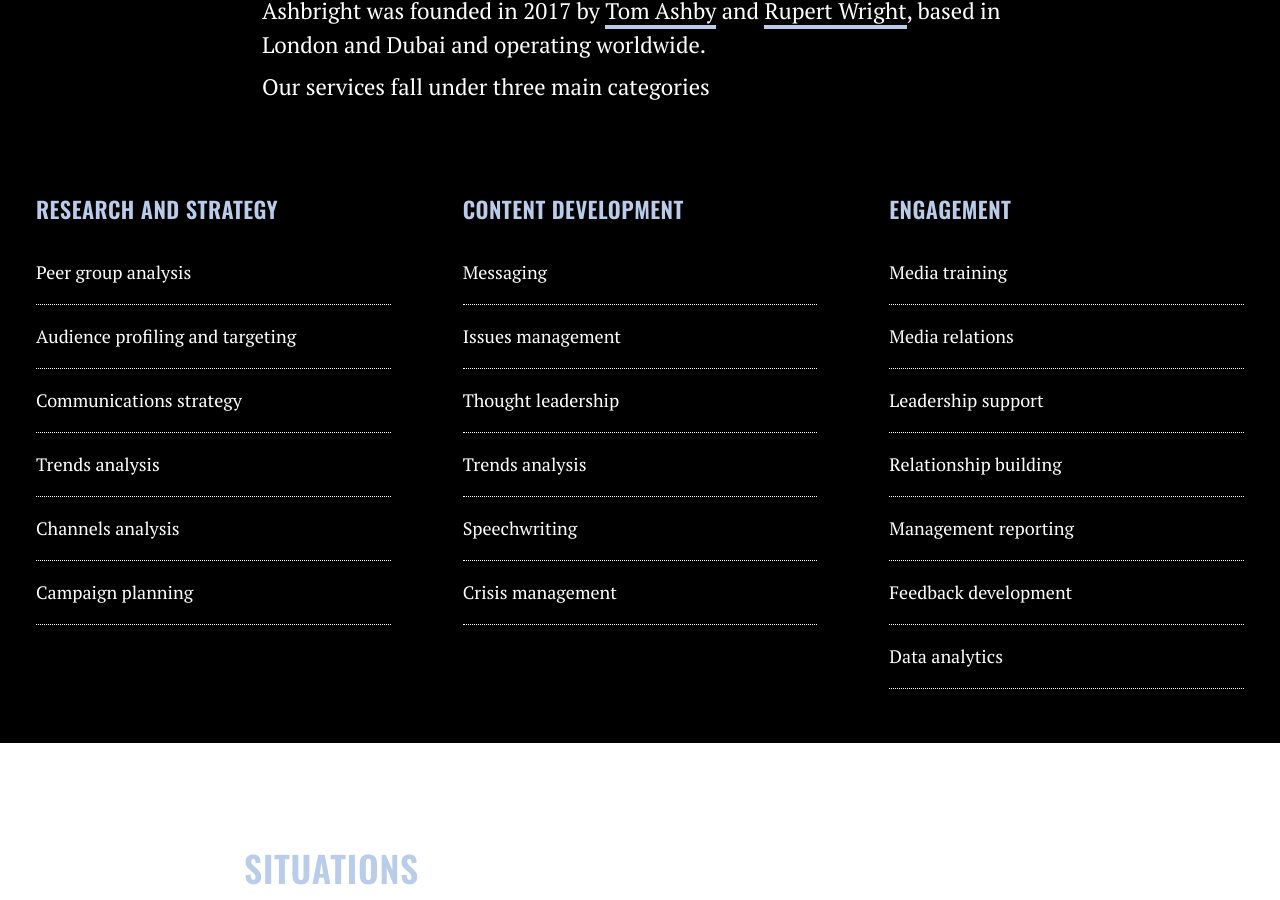
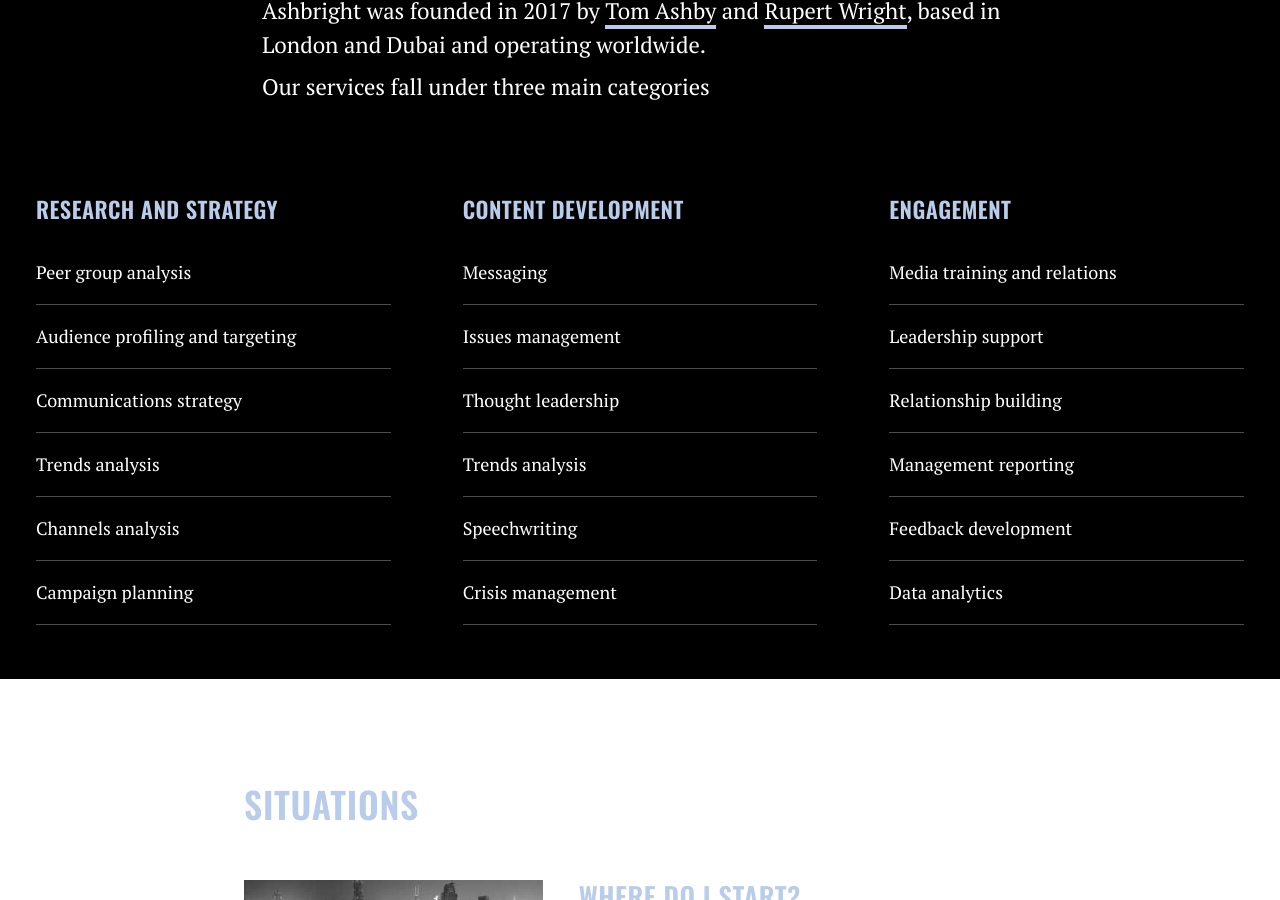
Before and after one commit to wearethoughtfox/ashbright, a Jekyll site: the page built from index.html, in a window 1280 px wide and 900 px high, scrolled down 1198 px. Built offline with Jekyll 4.4.1, drawn with Linux system fonts in a browser that asks for light colours.

Commit message:
Solid line underneath.

```diff
--- a/index.html
+++ b/index.html
@@ -49,35 +49,34 @@
   <div class="dtc-ns pa3 pa4-ns pt2">
     <h2 class="f3 ashblue ttu">Research and strategy</h2>
       <ul class="list pl0 white">
-        <li class="lh-copy pv3 ba bl-0 bt-0 br-0 b--dotted b--white">Peer group analysis</li>
-        <li class="lh-copy pv3 ba bl-0 bt-0 br-0 b--dotted b--white">Audience profiling and targeting</li>
-        <li class="lh-copy pv3 ba bl-0 bt-0 br-0 b--dotted b--white">Communications strategy</li>
-        <li class="lh-copy pv3 ba bl-0 bt-0 br-0 b--dotted b--white">Trends analysis</li>
-        <li class="lh-copy pv3 ba bl-0 bt-0 br-0 b--dotted b--white">Channels analysis</li>
-        <li class="lh-copy pv3 ba bl-0 bt-0 br-0 b--dotted b--white">Campaign planning</li>
+        <li class="lh-copy pv3 ba bl-0 bt-0 br-0 b--solid b--white-30">Peer group analysis</li>
+        <li class="lh-copy pv3 ba bl-0 bt-0 br-0 b--solid b--white-30">Audience profiling and targeting</li>
+        <li class="lh-copy pv3 ba bl-0 bt-0 br-0 b--solid b--white-30">Communications strategy</li>
+        <li class="lh-copy pv3 ba bl-0 bt-0 br-0 b--solid b--white-30">Trends analysis</li>
+        <li class="lh-copy pv3 ba bl-0 bt-0 br-0 b--solid b--white-30">Channels analysis</li>
+        <li class="lh-copy pv3 ba bl-0 bt-0 br-0 b--solid b--white-30">Campaign planning</li>
       </ul>
   </div>
   <div class="dtc-ns pa3 pa4-ns pt2">
     <h2 class="f3 ashblue ttu">Content development</h2>
       <ul class="list pl0 white">
-        <li class="lh-copy pv3 ba bl-0 bt-0 br-0 b--dotted b--white">Messaging</li>
-        <li class="lh-copy pv3 ba bl-0 bt-0 br-0 b--dotted b--white">Issues management</li>
-        <li class="lh-copy pv3 ba bl-0 bt-0 br-0 b--dotted b--white">Thought leadership</li>
-        <li class="lh-copy pv3 ba bl-0 bt-0 br-0 b--dotted b--white">Trends analysis</li>
-        <li class="lh-copy pv3 ba bl-0 bt-0 br-0 b--dotted b--white">Speechwriting</li>
-        <li class="lh-copy pv3 ba bl-0 bt-0 br-0 b--dotted b--white">Crisis management</li>
+        <li class="lh-copy pv3 ba bl-0 bt-0 br-0 b--solid b--white-30">Messaging</li>
+        <li class="lh-copy pv3 ba bl-0 bt-0 br-0 b--solid b--white-30">Issues management</li>
+        <li class="lh-copy pv3 ba bl-0 bt-0 br-0 b--solid b--white-30">Thought leadership</li>
+        <li class="lh-copy pv3 ba bl-0 bt-0 br-0 b--solid b--white-30">Trends analysis</li>
+        <li class="lh-copy pv3 ba bl-0 bt-0 br-0 b--solid b--white-30">Speechwriting</li>
+        <li class="lh-copy pv3 ba bl-0 bt-0 br-0 b--solid b--white-30">Crisis management</li>
       </ul>
   </div>
   <div class="dtc-ns pa3 pa4-ns pt2">
     <h2 class="f3 ashblue ttu">Engagement</h2>
     <ul class="list pl0 white">
-      <li class="lh-copy pv3 ba bl-0 bt-0 br-0 b--dotted b--white">Media training</li>
-      <li class="lh-copy pv3 ba bl-0 bt-0 br-0 b--dotted b--white">Media relations</li>
-      <li class="lh-copy pv3 ba bl-0 bt-0 br-0 b--dotted b--white">Leadership support</li>
-      <li class="lh-copy pv3 ba bl-0 bt-0 br-0 b--dotted b--white">Relationship building</li>
-      <li class="lh-copy pv3 ba bl-0 bt-0 br-0 b--dotted b--white">Management reporting</li>
-      <li class="lh-copy pv3 ba bl-0 bt-0 br-0 b--dotted b--white">Feedback development</li>
-      <li class="lh-copy pv3 ba bl-0 bt-0 br-0 b--dotted b--white">Data analytics</li>
+      <li class="lh-copy pv3 ba bl-0 bt-0 br-0 b--solid b--white-30">Media training and relations</li>
+      <li class="lh-copy pv3 ba bl-0 bt-0 br-0 b--solid b--white-30">Leadership support</li>
+      <li class="lh-copy pv3 ba bl-0 bt-0 br-0 b--solid b--white-30">Relationship building</li>
+      <li class="lh-copy pv3 ba bl-0 bt-0 br-0 b--solid b--white-30">Management reporting</li>
+      <li class="lh-copy pv3 ba bl-0 bt-0 br-0 b--solid b--white-30">Feedback development</li>
+      <li class="lh-copy pv3 ba bl-0 bt-0 br-0 b--solid b--white-30">Data analytics</li>
     </ul>
 
   </div>
```
